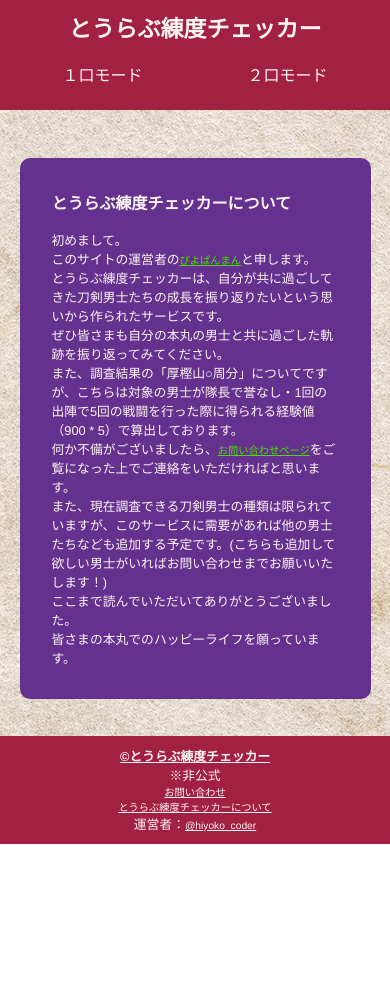
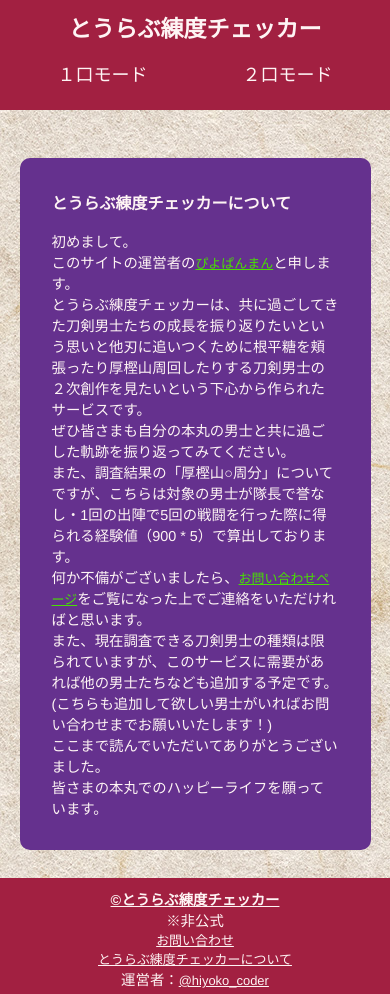
Before and after one commit to Piyopanman/tkrb-exp-front, a React (Create React App) app: page /about in a window 390 px wide. Before the commit the page ends 844 px from the top, so only its background shows below. Built offline with nearby package versions, Linux system fonts and the light colour scheme.

Commit message:
sass、aboutページの文言変更

```diff
--- a/src/pages/About.tsx
+++ b/src/pages/About.tsx
@@ -10,7 +10,7 @@ export const About: React.FC = () => {
         <br /> このサイトの運営者の
         <a href="https://twitter.com/hiyoko_coder">ぴよぱんまん</a>と申します。
         <br />
-        とうらぶ練度チェッカーは、自分が共に過ごしてきた刀剣男士たちの成長を振り返りたいという思いから作られたサービスです。
+        とうらぶ練度チェッカーは、共に過ごしてきた刀剣男士たちの成長を振り返りたいという思いと他刃に追いつくために根平糖を頬張ったり厚樫山周回したりする刀剣男士の２次創作を見たいという下心から作られたサービスです。
         <br />
         ぜひ皆さまも自分の本丸の男士と共に過ごした軌跡を振り返ってみてください。
         <br />
--- a/src/sass/index.scss
+++ b/src/sass/index.scss
@@ -255,7 +255,7 @@ li {
   }
   a,
   p {
-    font-size: 0.8em;
+    font-size: 0.9em;
   }
   #header-container {
     height: 90px;
@@ -287,6 +287,6 @@ li {
     height: 100%;
   }
   .footer-container {
-    height: 5.5em;
+    height: 6em;
   }
 }
```
